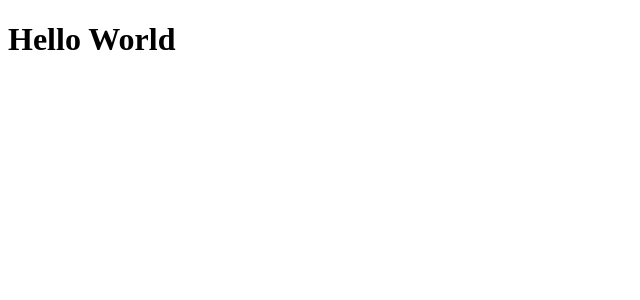
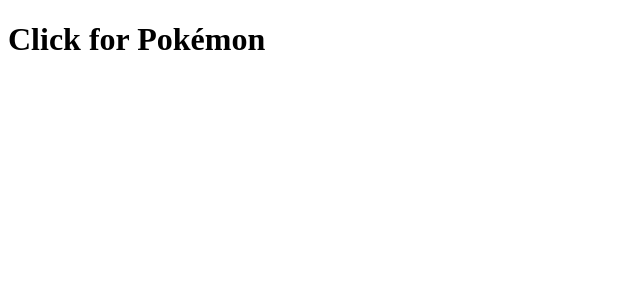
Before and after one commit to jlaurentpdx/pokemon-router-comp, a React app: page / in a window 1280 px wide. Shown: the top 300 px of the page, without its empty margins (0-640 px from the left). Built offline with nearby package versions, Linux system fonts and the light colour scheme.

Commit message:
logging list of pokemon from Diamond/Pearl to console

```diff
--- a/src/App.jsx
+++ b/src/App.jsx
@@ -1,3 +1,5 @@
+import fetchPokemon from './services/pokemon';
+
 export default function App() {
-  return <h1>Hello World</h1>;
+  return <h1 onClick={fetchPokemon}>Click for Pokémon</h1>;
 }
--- /dev/null
+++ b/src/services/pokemon.js
@@ -0,0 +1,7 @@
+export default async function fetchPokemon() {
+  const resp = await fetch('https://pokeapi.co/api/v2/pokedex/6');
+  const data = await resp.json();
+  console.log(data);
+
+  return data;
+}
```
